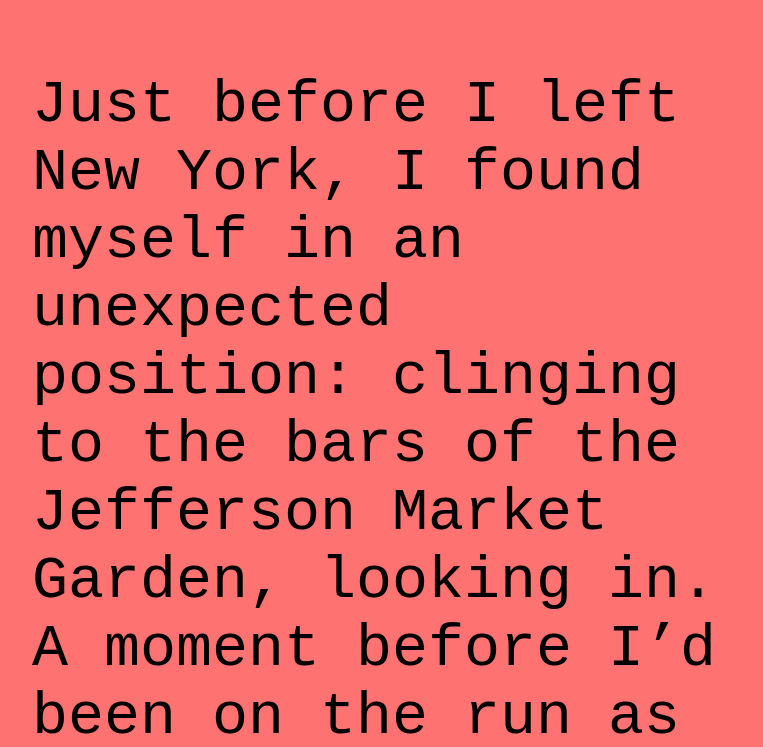
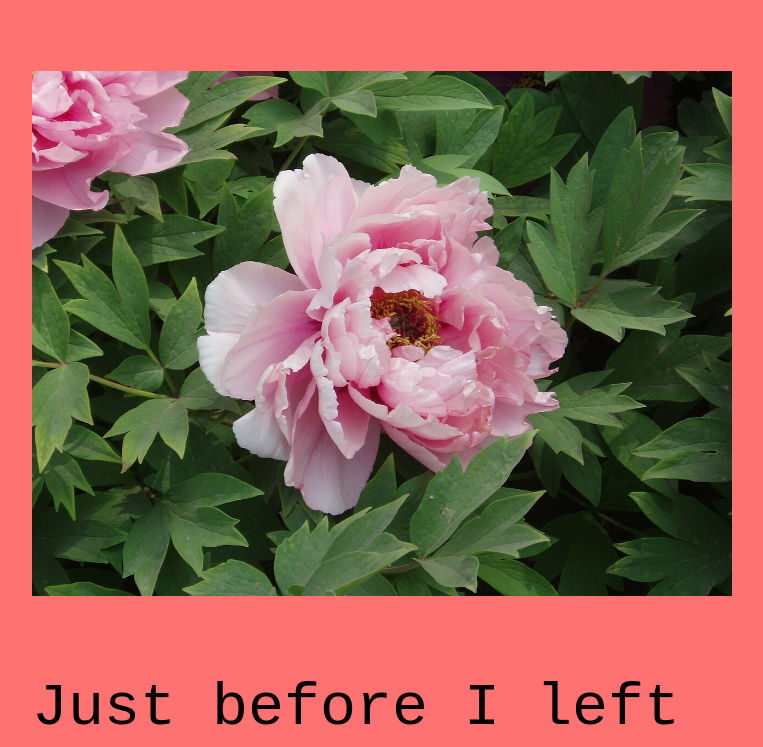
Before and after one commit to sruchi1301/singr.github.io, a plain HTML site: page exercises/mediaqueries/index.html in a window 1280 px wide. Shown: the part 452-1199 px from the top of the page, without its empty margins (258-1021 px from the left). Drawn offline with Linux system fonts and the light colour scheme.

Commit message:
added image

```diff
--- a/exercises/mediaqueries/index.html
+++ b/exercises/mediaqueries/index.html
@@ -12,6 +12,9 @@
       <h1>Peonies</h1>
       <h2>Zadie Smith</h2>
     </div>
+
+<img src="peony.jpg" alt="A peony">
+
     <div class="content">
       <p>
         Just before I left New York, I found myself in an unexpected position: clinging to the bars of the Jefferson Market Garden, looking in. A moment before I’d been on the run as usual, intending to exploit two minutes of time I’d carved out of the forty-five-minute increments into which, back then, I divided my days. Each block of time packed tight and levelled off precisely, like a child prepping a sandcastle. Two ‘free’ minutes meant a macchiato. (In an ideal, cashless world, if nobody spoke to me.) In those days, the sharp end of my spade was primed against chatty baristas, overly friendly mothers, needy students, curious readers – anyone I considered a threat to the programme. Oh, I was very well defended. But this was a sneak attack . . . by horticulture. Tulips. Springing up in a little city garden, from a triangle of soil where three roads met. Not a very sophisticated flower – a child could draw it – and these were garish: pink with orange highlights. Even as I was peering in at them I wished they were peonies.
--- a/exercises/mediaqueries/main.css
+++ b/exercises/mediaqueries/main.css
@@ -65,3 +65,9 @@
     font-size: 60px;
   }
 }
+
+
+img {
+  max-width: 100%;
+  height: auto;
+}
```
Also changed, not shown: exercises/mediaqueries/peony.jpg (added).
